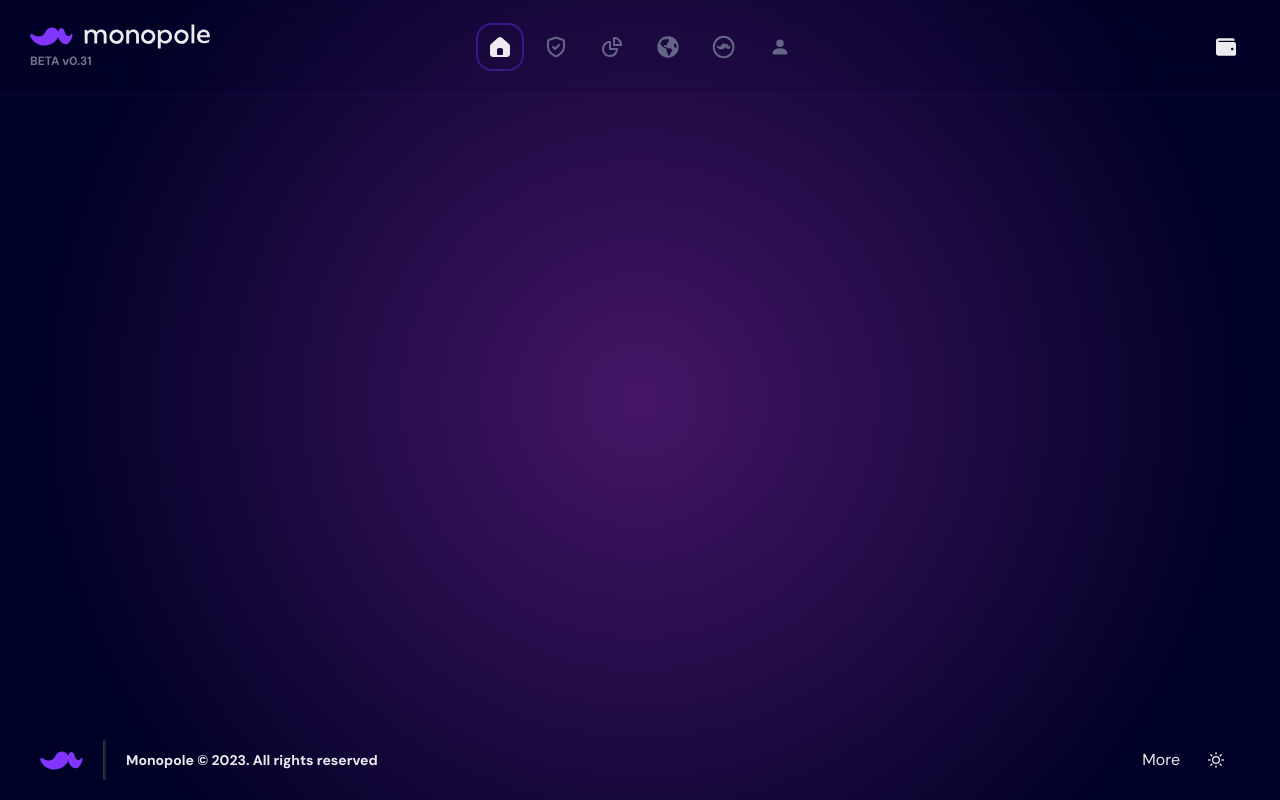
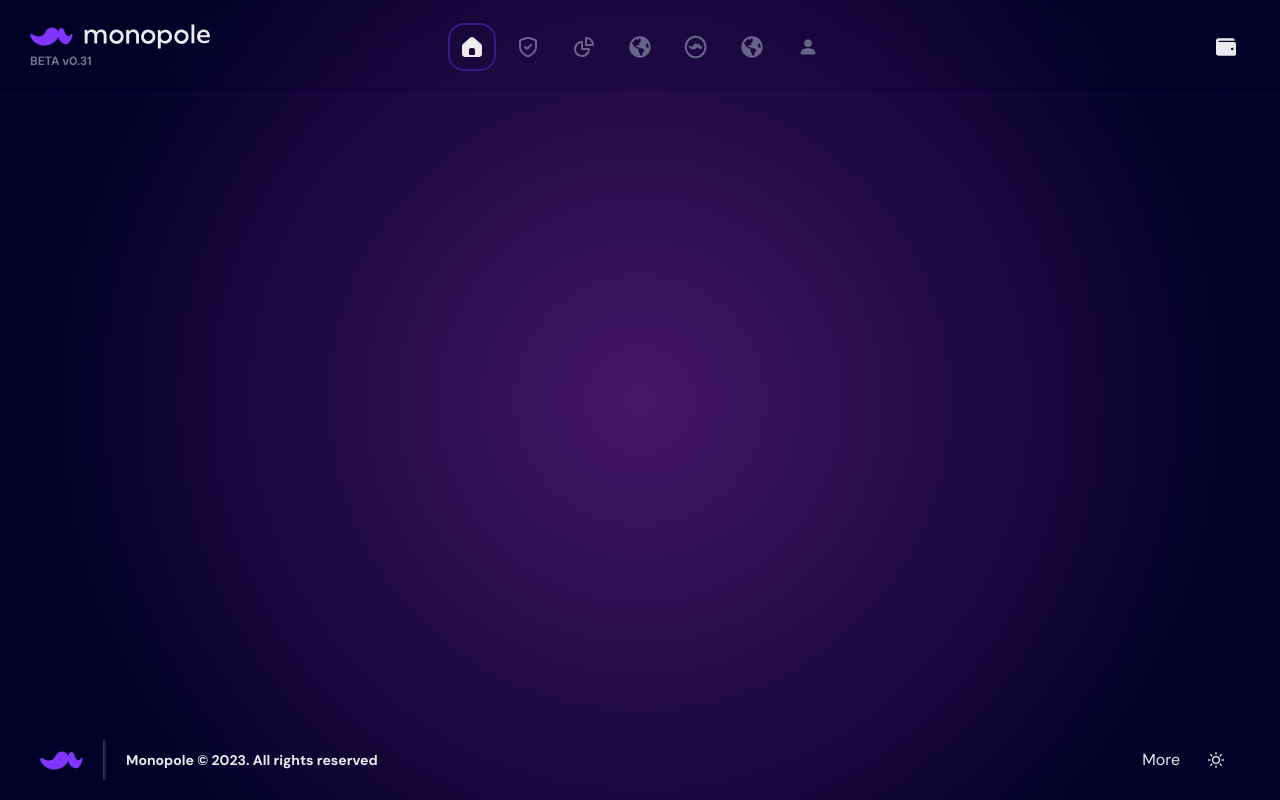
Before and after one commit to Monopole-network/hackathon-3, a Next.js app: page / in a window 1280 px wide. Built offline with nearby package versions, Linux system fonts and the light colour scheme.

Commit message:
Add Page B2B

```diff
--- /dev/null
+++ b/components/Menu/B2BBtn.tsx
@@ -0,0 +1,42 @@
+import { Button, Icon, Tooltip } from '@chakra-ui/react';
+import { useRouter } from 'next/router';
+import { FaGlobeAmericas } from 'react-icons/fa';
+
+const B2BBtn = () => {
+  const router = useRouter();
+
+  return (
+    <Tooltip label="projects">
+      {router.pathname === '/projects' ? (
+        <Button
+          borderRadius="16px"
+          height="48px"
+          width="48px"
+          background="transparent"
+          border="2px solid #3A1888"
+          onClick={() => {
+            router.push('/projects');
+          }}
+          aria-label="projects button"
+        >
+          <Icon height="22px" width="22px" as={FaGlobeAmericas} />
+        </Button>
+      ) : (
+        <Button
+          borderRadius="16px"
+          height="48px"
+          width="48px"
+          background="transparent"
+          onClick={() => {
+            router.push('/projects');
+          }}
+          aria-label="projects button"
+        >
+          <Icon height="22px" width="22px" color="#646587" as={FaGlobeAmericas} />
+        </Button>
+      )}
+    </Tooltip>
+  );
+};
+
+export default B2BBtn;
--- a/components/Menu/Menu.tsx
+++ b/components/Menu/Menu.tsx
@@ -6,6 +6,7 @@ import HomeBtn from './HomeBtn';
 import ServicesBtn from './ServicesBtn';
 import StudioBtn from './StudioBtn';
 import WorldBtn from './WorldBtn';
+import B2BBtn from './B2BBtn';
 
 export default function MainMenu() {
   const backgroundColor = useColorModeValue('#f7fafc', '#000123');
@@ -20,8 +21,10 @@ export default function MainMenu() {
           <StudioBtn />
           <WorldBtn />
           <CryptoPartnersBtn />
+          <B2BBtn />
           {!isMobileView && <DashboardBtn />}
         </ButtonGroup>
+
       </Flex>
     </>
   );
--- a/package.json
+++ b/package.json
@@ -38,6 +38,6 @@
     "@types/react-redux": "^7.1.25",
     "eslint": "^8.29.0",
     "eslint-config-next": "^13",
-    "typescript": "^4.9.4"
+    "typescript": "^4.9.5"
   }
 }
```
Also changed, not shown: 2 other files (tests, documents, lock files or other folders).
